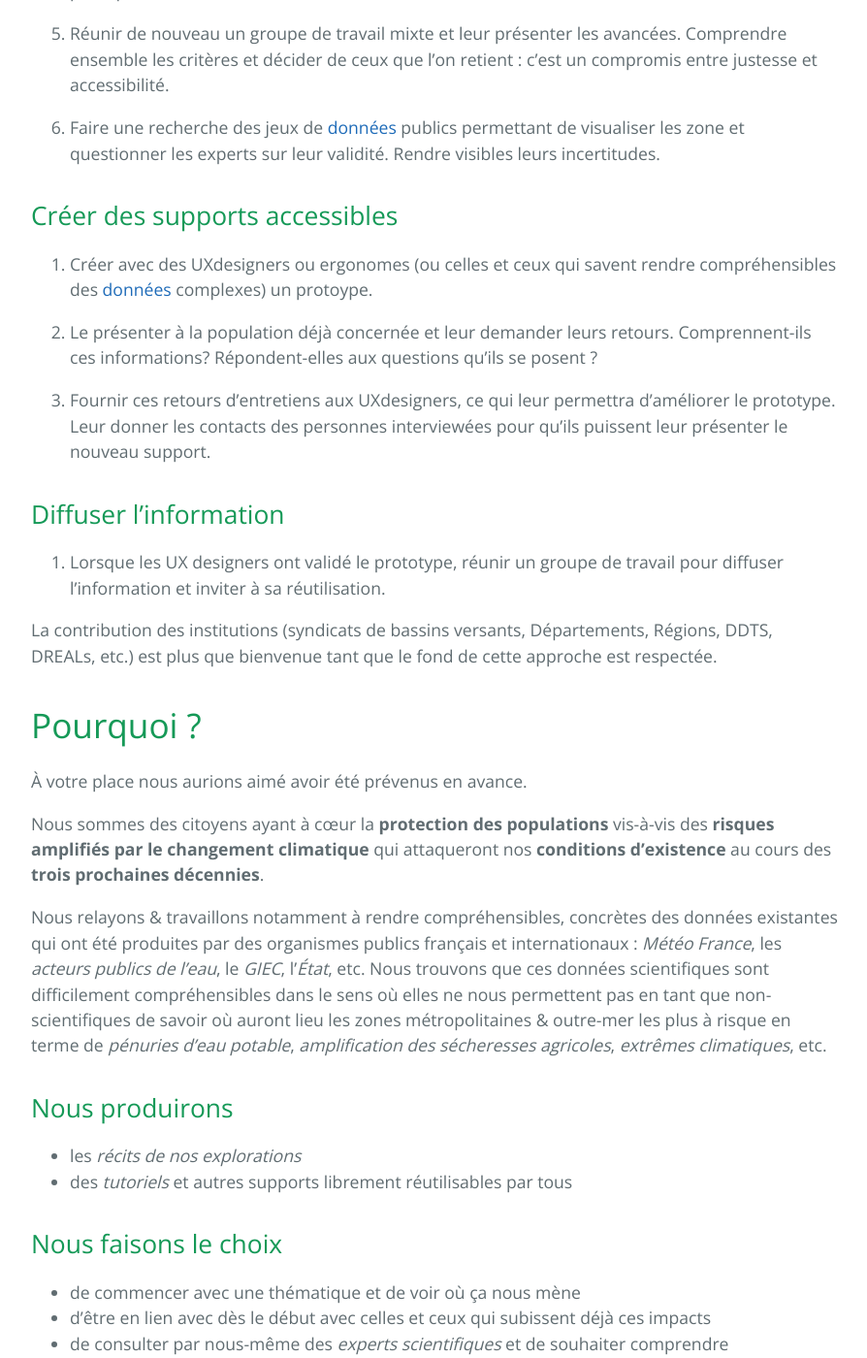
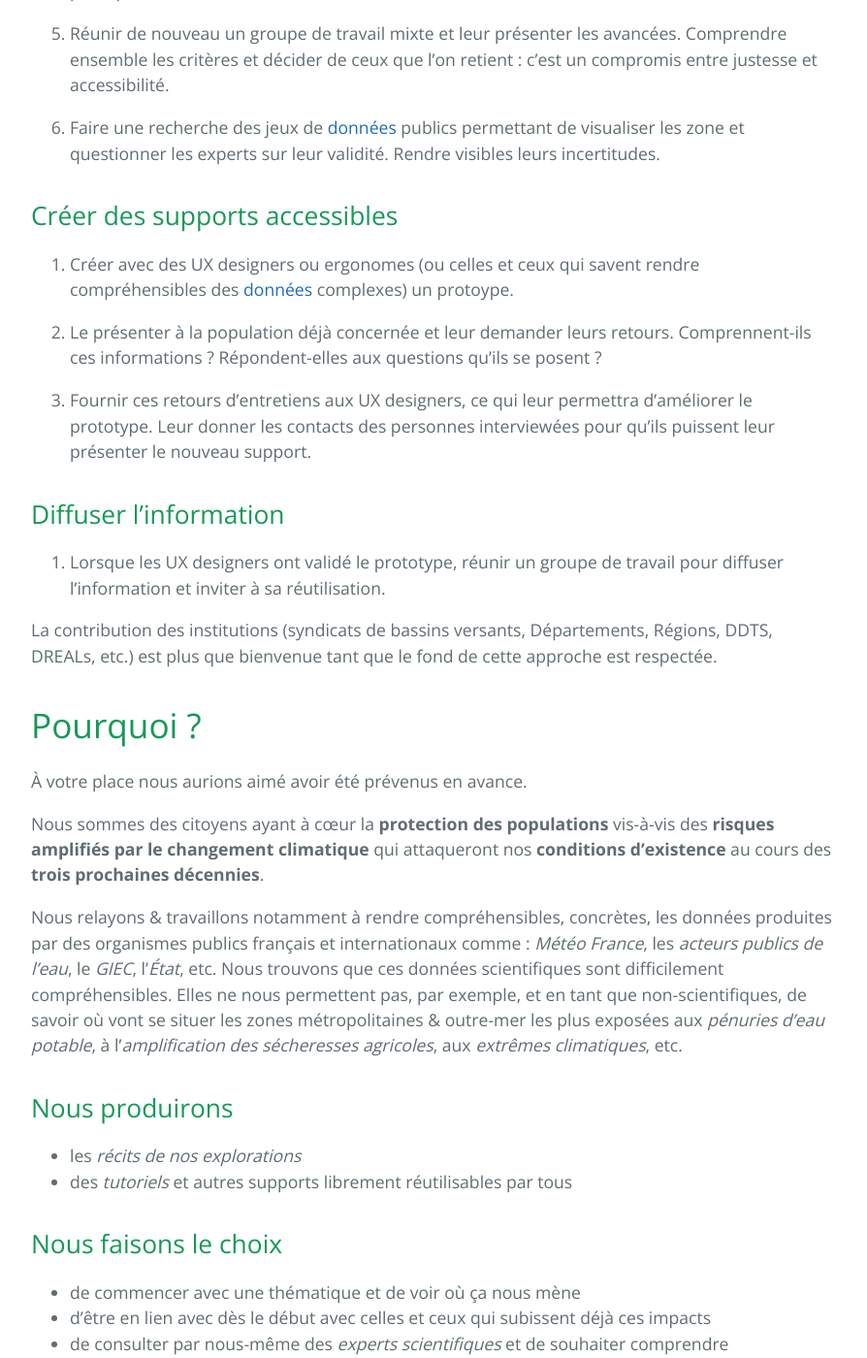
Before and after one commit to secheresses/Ancien-site, a Jekyll site: the page built from pages/methode.md, in a window 1280 px wide and 1400 px high, scrolled down 1079 px. Shown: the whole window at 97% size, without its empty margins (192-1086 px from the left). Built offline with Jekyll 4.4.1, drawn with Linux system fonts in a browser that asks for light colours.

Commit message:
Update methode.md

```diff
--- a/pages/methode.md
+++ b/pages/methode.md
@@ -28,11 +28,11 @@ Si oui réfléchir :
 6. Faire une recherche des jeux de [données](../donnees) publics permettant de visualiser les zone et questionner les experts sur leur validité. Rendre visibles leurs incertitudes.
 
 ## Créer des supports accessibles
-7. Créer avec des UXdesigners ou ergonomes (ou celles et ceux qui savent rendre compréhensibles des [données](../donnees) complexes) un protoype.
+7. Créer avec des UX designers ou ergonomes (ou celles et ceux qui savent rendre compréhensibles des [données](../donnees) complexes) un protoype.
 
-8. Le présenter à la population déjà concernée et leur demander leurs retours. Comprennent-ils ces informations? Répondent-elles aux questions qu’ils se posent ?
+8. Le présenter à la population déjà concernée et leur demander leurs retours. Comprennent-ils ces informations ? Répondent-elles aux questions qu’ils se posent ?
 
-9. Fournir ces retours d’entretiens aux UXdesigners, ce qui leur permettra d’améliorer le prototype. Leur donner les contacts des personnes interviewées pour qu’ils puissent leur présenter le nouveau support.
+9. Fournir ces retours d’entretiens aux UX designers, ce qui leur permettra d’améliorer le prototype. Leur donner les contacts des personnes interviewées pour qu’ils puissent leur présenter le nouveau support.
 
 ## Diffuser l'information
 10. Lorsque les UX designers ont validé le prototype, réunir un groupe de travail pour diffuser l’information et inviter à sa réutilisation.
@@ -45,7 +45,7 @@ La contribution des institutions (syndicats de bassins versants, Départements,
 
 Nous sommes des citoyens ayant à cœur la **protection des populations** vis-à-vis des **risques amplifiés par le changement climatique** qui attaqueront nos **conditions d'existence** au cours des **trois prochaines décennies**.
 
-Nous relayons & travaillons notamment à rendre compréhensibles, concrètes des données existantes qui ont été produites par des organismes publics français et internationaux : *Météo France*, les *acteurs publics de l'eau*, le *GIEC*, l'*État*, etc. Nous trouvons que ces données scientifiques sont difficilement compréhensibles dans le sens où elles ne nous permettent pas en tant que non-scientifiques de savoir où auront lieu les zones métropolitaines & outre-mer les plus à risque en terme de *pénuries d'eau potable*, *amplification des sécheresses agricoles*, *extrêmes climatiques*, etc.
+Nous relayons & travaillons notamment à rendre compréhensibles, concrètes, les données produites par des organismes publics français et internationaux comme : *Météo France*, les *acteurs publics de l'eau*, le *GIEC*, l'*État*, etc. Nous trouvons que ces données scientifiques sont difficilement compréhensibles. Elles ne nous permettent pas, par exemple, et en tant que non-scientifiques, de savoir où vont se situer les zones métropolitaines & outre-mer les plus exposées aux *pénuries d'eau potable*, à l'*amplification des sécheresses agricoles*, aux *extrêmes climatiques*, etc.
 
 ## Nous produirons
 
```
